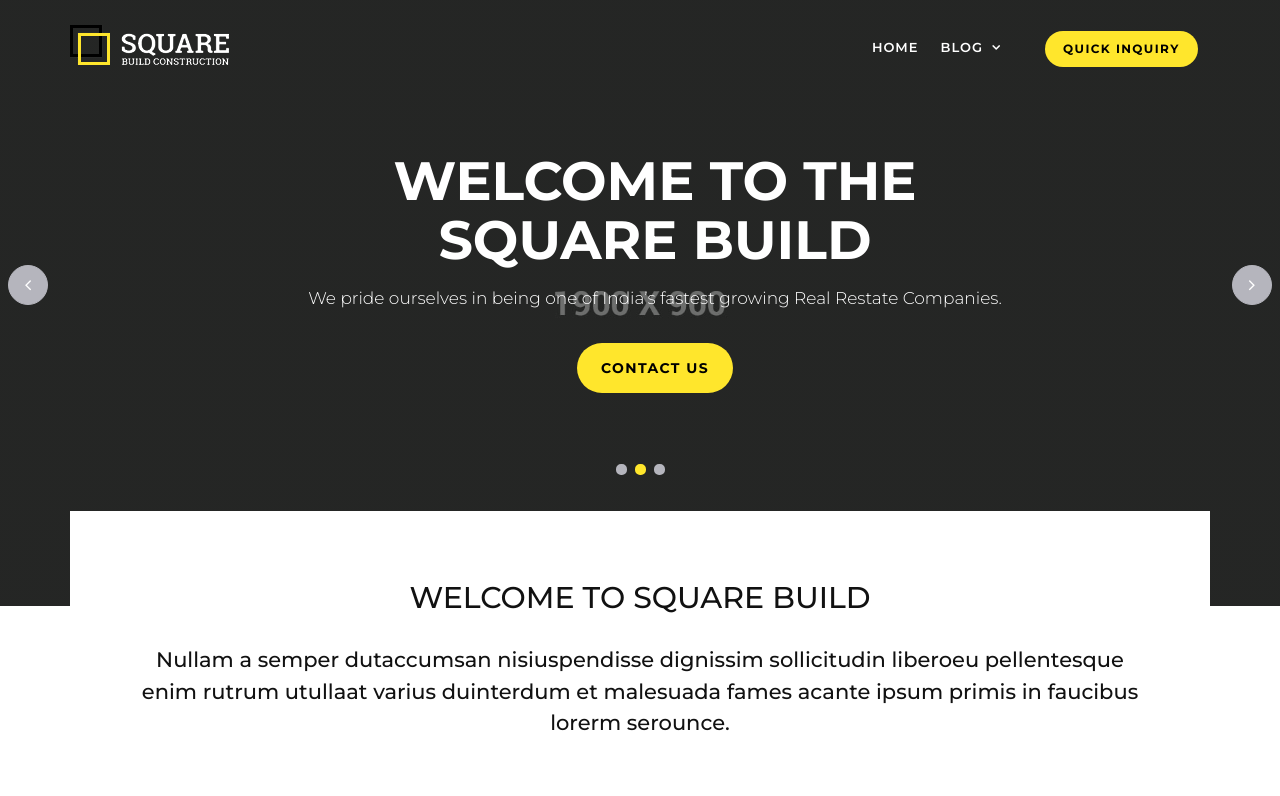
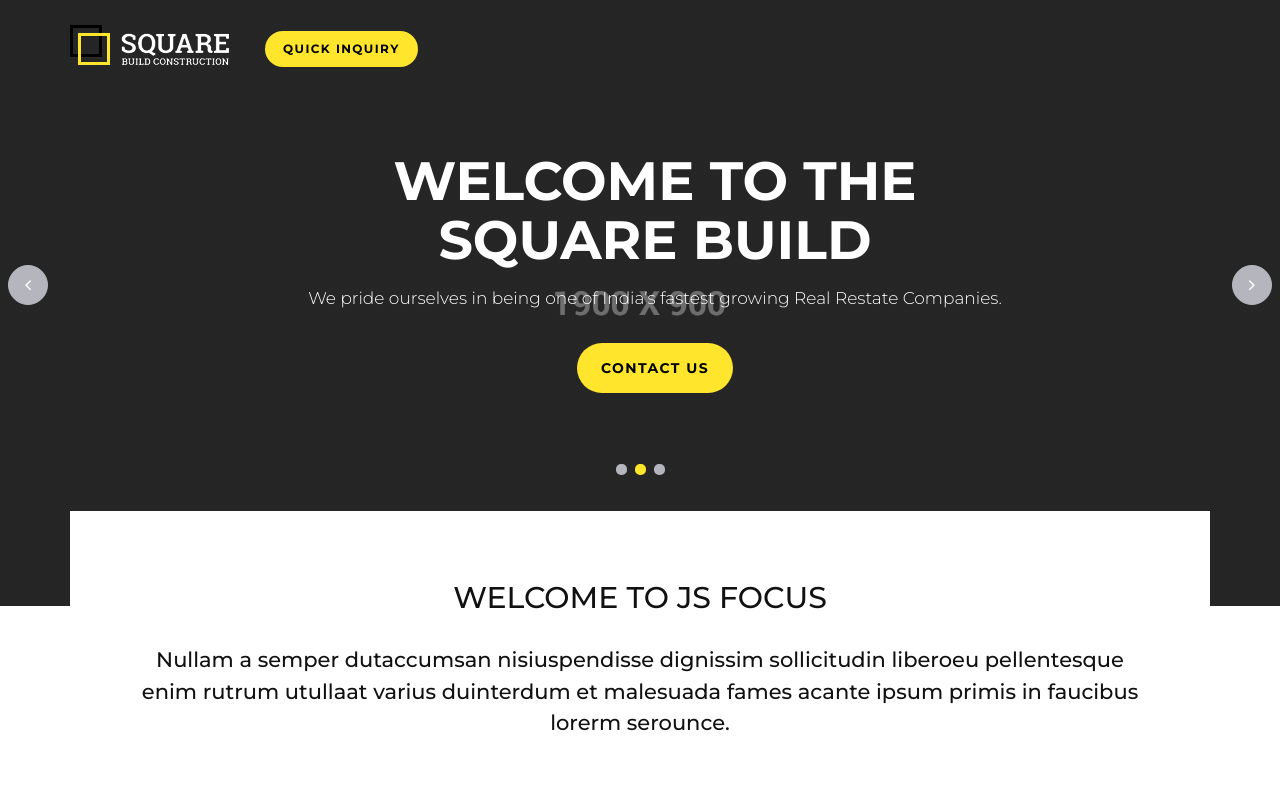
Before and after one commit to adriano-follmann/site-jean, a plain HTML site: page index.html in a window 1280 px wide. Shown: the top 796 px of the page. Drawn offline with Linux system fonts and the light colour scheme.

Commit message:
Update Index

```diff
--- a/index.html
+++ b/index.html
@@ -8,7 +8,7 @@
     <!-- The above 3 meta tags *must* come first in the head; any other head content must come *after* these tags -->
     <meta name="description" content="">
     <meta name="keywords" content="">
-    <title>Square a Building Construction Real Estate Website Template</title>
+    <title>JS Focus</title>
     <!-- Bootstrap -->
     <link href="css/bootstrap.min.css" rel="stylesheet">
     <!-- Style CSS -->
@@ -35,7 +35,7 @@
                 <div class="col-lg-2 col-md-2 col-sm-12 col-xs-12">
                     <a href="index.html"><img src="images/logo.png" alt=""></a>
                 </div>
-                <div class="col-lg-8 col-md-8 col-sm-12 col-xs-12">
+                <!-- <div class="col-lg-8 col-md-8 col-sm-12 col-xs-12">
                     <div class="navigation">
                         <div id="navigation">
                             <ul>
@@ -51,7 +51,7 @@
                             </ul>
                         </div>
                     </div>
-                </div>
+                </div>-->
                 <div class="col-lg-2 col-md-2 hidden-sm hidden-xs">
                     <div class="header-btn"><a href="#" class="btn btn-primary btn-sm">Quick Inquiry</a></div>
                 </div>
@@ -115,7 +115,7 @@ Square Real Estate</h1>
         <div class="row">
             <div class="col-lg-12 col-md-12 col-sm-12 col-xs-12 text-center">
                 <div class="about-section">
-                    <h1 class="about-title">welcome to Square Build</h1>
+                    <h1 class="about-title">welcome to JS Focus</h1>
                     <p class="lead mb60">Nullam a semper dutaccumsan nisiuspendisse dignissim sollicitudin liberoeu pellentesque enim rutrum utullaat varius duinterdum et malesuada fames acante ipsum primis in faucibus lorerm serounce.</p>
                     <div class="row">
                         <div class="col-lg-6 col-md-6 col-sm-6 col-xs-12">
```
